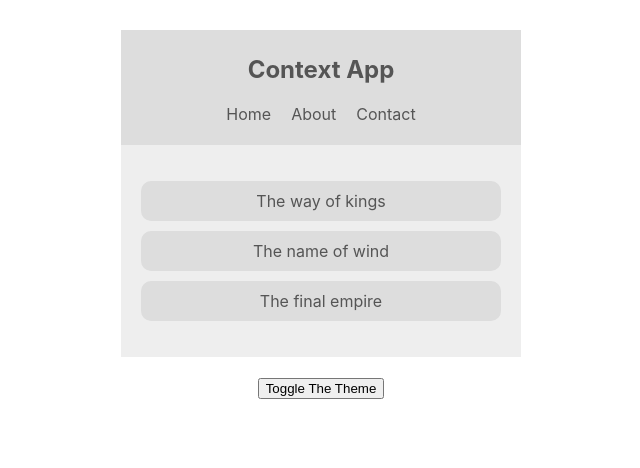
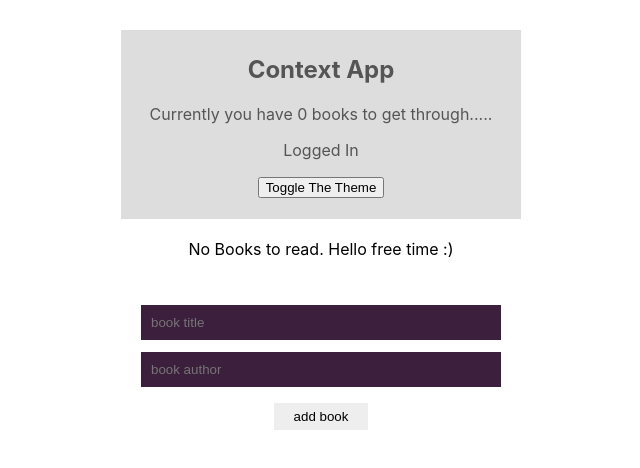
Before and after one commit to Poojanavgurukul/ContextApi, a React (Create React App) app in the folder context-api/: page / in a window 1280 px wide. Shown: the top 468 px of the page, without its empty margins (319-959 px from the left). Built offline with nearby package versions, Linux system fonts and the light colour scheme.

Commit message:
added reducer and saving the data to local storage

```diff
--- a/context-api/package.json
+++ b/context-api/package.json
@@ -9,6 +9,7 @@
     "react": "^17.0.2",
     "react-dom": "^17.0.2",
     "react-scripts": "4.0.3",
+    "uuid": "^8.3.2",
     "web-vitals": "^1.1.2"
   },
   "scripts": {
--- a/context-api/src/App.js
+++ b/context-api/src/App.js
@@ -1,15 +1,21 @@
+import NewBookForm from "./Components/BookForm";
 import BookList from "./Components/BookLists";
 import NavBar from "./Components/Navgbar";
-import ThemeToggle from "./Components/ThemeToggle";
+import AuthContextProvider from "./contexts/AuthContext";
+import BookContextProvider from "./contexts/BookContext";
 import ThemeContextProvider from "./contexts/ThemeContext";
 
 function App() {
   return (
     <div className="App">
       <ThemeContextProvider>
-        <NavBar />
-        <BookList />
-        <ThemeToggle />
+        <AuthContextProvider>
+          <BookContextProvider>
+            <NavBar />
+            <BookList />
+            <NewBookForm />
+          </BookContextProvider>
+        </AuthContextProvider>
       </ThemeContextProvider>
     </div>
   );
--- /dev/null
+++ b/context-api/src/Components/BookDetails.js
@@ -0,0 +1,17 @@
+import { useContext } from 'react';
+import { BookContext } from '../contexts/BookContext';
+import { ThemeContext } from '../contexts/ThemeContext';
+
+const BookDetails = ({book}) => {
+    const {isLightTheme,light,dark} = useContext(ThemeContext);
+    const theme = isLightTheme ? light : dark;
+    const {dispatch} = useContext(BookContext);
+    return (
+        <li style={{background:theme.ui}} onClick={()=>dispatch({type:'REMOVE_BOOK',id:book.id})}>
+            <div>{book.title}</div>
+            <div>{book.author}</div>
+        </li>
+     );
+}
+
+export default BookDetails;
--- /dev/null
+++ b/context-api/src/Components/BookForm.js
@@ -0,0 +1,23 @@
+import { useContext, useState } from "react";
+import { BookContext } from "../contexts/BookContext";
+
+const NewBookForm = () => {
+    const {dispatch} = useContext(BookContext);
+    const [title,setTitle] = useState('');
+    const [author,setAuthor] = useState('');
+    const handleSubmit = (e) =>{
+        e.preventDefault();
+        dispatch({type:'ADD_BOOK',book:{title,author}});
+        setTitle('');
+        setAuthor('')
+    }
+    return (
+        <form onSubmit={handleSubmit}>
+            <input type="text" placeholder="book title" value={title} onChange={(e)=> setTitle(e.target.value)} required />
+            <input type="text" placeholder="book author" value={author} onChange={(e)=> setAuthor(e.target.value)} required />
+            <input type="submit" value="add book" />
+        </form>
+     );
+}
+
+export default NewBookForm;
--- a/context-api/src/Components/BookLists.js
+++ b/context-api/src/Components/BookLists.js
@@ -1,21 +1,25 @@
+import BookDetails from './BookDetails';
+
+import { useContext } from 'react';
+import { BookContext } from '../contexts/BookContext';
 import { ThemeContext } from '../contexts/ThemeContext';
+
 const BookList =()=> {
-    return(
-        <ThemeContext.Consumer>{(context)=>{
-        const {isLightTheme,light,dark} = context;
+        const {isLightTheme,light,dark} = useContext(ThemeContext);
+        const {books} = useContext(BookContext);
         const theme = isLightTheme ? light : dark;
-        return (
+
+        return books.length?(
             <div className="book-list" style={{color:theme.syntax,background:theme.bg}}>
                 <ul>
-                    <li style={{background:theme.ui}}>The way of kings</li>
-                    <li style={{background:theme.ui}}>The name of wind</li>
-                    <li style={{background:theme.ui}}>The final empire</li>
+                    {books.map((book,index)=>(
+                        <BookDetails key={index} book={book} />
+                    ))}
                 </ul>
             </div>
-         );
-        }}
-        </ThemeContext.Consumer>
-    )
+         ):(
+             <div className="empty">No Books to read. Hello free time :)</div>
+         )
 }
 
 export default BookList;
--- a/context-api/src/Components/Navgbar.js
+++ b/context-api/src/Components/Navgbar.js
@@ -1,28 +1,27 @@
+import { useContext } from "react";
+import { AuthContext } from "../contexts/AuthContext";
+import { BookContext } from "../contexts/BookContext";
 import { ThemeContext } from "../contexts/ThemeContext";
+import ThemeToggle from "./ThemeToggle";
 
 const NavBar =()=> {
-        return (
-            <ThemeContext.Consumer>{(context)=>{
-                const {isLightTheme,light,dark} = context;
+    const {isAuthenticated,toggleAuth} = useContext(AuthContext);
+    const {isLightTheme,light,dark} = useContext(ThemeContext);
+    const {books} = useContext(BookContext);
     const theme = isLightTheme ? light :dark;
     return(
         <nav style={{background:theme.ui,color:theme.syntax}}>
         <h1>Context App</h1>
+        <p>Currently you have {books.length} books to get through.....</p>
+        <div onClick={toggleAuth}>
+            {isAuthenticated ? 'Logged In' : 'Logged out'}
+        </div>
         <ul>
             <li>
-                            Home
-                        </li>
-                        <li>
-                            About
-                        </li>
-                        <li>
-                            Contact
+            <ThemeToggle />
             </li>
         </ul>
     </nav>
-                )
-            }}
-            </ThemeContext.Consumer>
     );
 }
 
--- a/context-api/src/Components/ThemeToggle.js
+++ b/context-api/src/Components/ThemeToggle.js
@@ -1,19 +1,13 @@
+import { useContext } from "react";
 import { ThemeContext } from "../contexts/ThemeContext";
 
 const ThemeToggle = () => {
-    return (
-        <ThemeContext.Consumer>{(context)=>{
-         const {toggleTheme} = context
-            return(
-                <div>
-                    <button onClick={toggleTheme}>Toggle The Theme</button>
-                </div>
-            )
-
-            }
-        }
-        </ThemeContext.Consumer>
-     );
+    const {toggleTheme} = useContext(ThemeContext);
+    return(
+        <div>
+            <button onClick={toggleTheme}>Toggle The Theme</button>
+        </div>
+    );
 }
 
 export default ThemeToggle;
--- /dev/null
+++ b/context-api/src/contexts/AuthContext.js
@@ -0,0 +1,16 @@
+import { createContext, useState } from "react";
+
+export const AuthContext = createContext();
+const AuthContextProvider = (props) => {
+    const [isAuthenticated,setIsAuthenticated] = useState(true);
+    const toggleAuth = () =>{
+        setIsAuthenticated(!isAuthenticated)
+    }
+    return (
+        <AuthContext.Provider value={{isAuthenticated,toggleAuth}}>
+            {props.children}
+        </AuthContext.Provider>
+     );
+}
+
+export default AuthContextProvider;
--- /dev/null
+++ b/context-api/src/contexts/BookContext.js
@@ -0,0 +1,30 @@
+import { createContext,useReducer, useEffect } from "react";
+import { bookReducer } from '../reducers/bookReducers';
+
+export const BookContext = createContext();
+const BookContextProvider = (props) => {
+    const [books,dispatch] =  useReducer(bookReducer,[
+        // {title:'name of the wind',author:'patrick rothfuss',id:1},
+        // {title:'the way of kings',author:'brandon sanderson',id:2},
+    ],()=>{
+        const localData = localStorage.getItem('books');
+        return localData ? JSON.parse(localData):[]
+    })
+
+    // const addBook = (title,author) =>{
+    //     setBooks([...books,{title,author,id:uuid()}]);
+    // }
+    // const removeBook = (id) =>{
+    //     setBooks(books.filter(book => book.id !== id));
+    // }
+    useEffect(()=>{
+        localStorage.setItem('books',JSON.stringify(books))
+    },[books])
+    return (
+        <BookContext.Provider value={{books,dispatch}}>
+            {props.children}
+        </BookContext.Provider>
+     );
+}
+
+export default BookContextProvider;
--- a/context-api/src/contexts/ThemeContext.js
+++ b/context-api/src/contexts/ThemeContext.js
@@ -13,7 +13,7 @@ const ThemeContextProvider =(props)=>{
         setIsLightTheme(!isLightTheme)
     }
     return (
-        <ThemeContext.Provider value={{...themes,isLightTheme,toggleTheme:toggleTheme}}>
+        <ThemeContext.Provider value={{...themes,isLightTheme,toggleTheme}}>
             {props.children}
         </ThemeContext.Provider>
     );
--- a/context-api/src/index.css
+++ b/context-api/src/index.css
@@ -5,6 +5,7 @@ body {
     sans-serif;
   -webkit-font-smoothing: antialiased;
   -moz-osx-font-smoothing: grayscale;
+
 }
 
 /* app styles */
@@ -36,3 +37,27 @@ nav ul li {
   margin: 10px auto;
   border-radius: 10px;
 }
+.empty{
+  margin: 20px;
+  text-align: center;
+}
+
+form{
+  padding: 20px;
+}
+input[type='text']{
+  width: 100%;
+  padding: 10px;
+  box-sizing: border-box;
+  margin: 6px 0;
+  background: #3c1f3c;
+  color: #fff;
+  border: 0;
+}
+input[type='submit']{
+  margin: 10px auto;
+  background: #eee;
+  border: 0;
+  padding: 6px 20px;
+  display: block;
+}
--- /dev/null
+++ b/context-api/src/reducers/bookReducers.js
@@ -0,0 +1,15 @@
+import uuid from 'uuid/dist/v1';
+export const bookReducer = (state,action) =>{
+    switch(action.type){
+        case 'ADD_BOOK':
+            return [...state,{
+                title:action.book.title,
+                author:action.book.author,
+                id:uuid()
+            }]
+        case 'REMOVE_BOOK':
+            return state.filter(book => book.id !== action.id)
+        default:
+            return state
+    }
+}
```
Also changed, not shown: 1 other file (tests, documents, lock files or other folders). Lines whose indentation alone changed are shown as unchanged.
